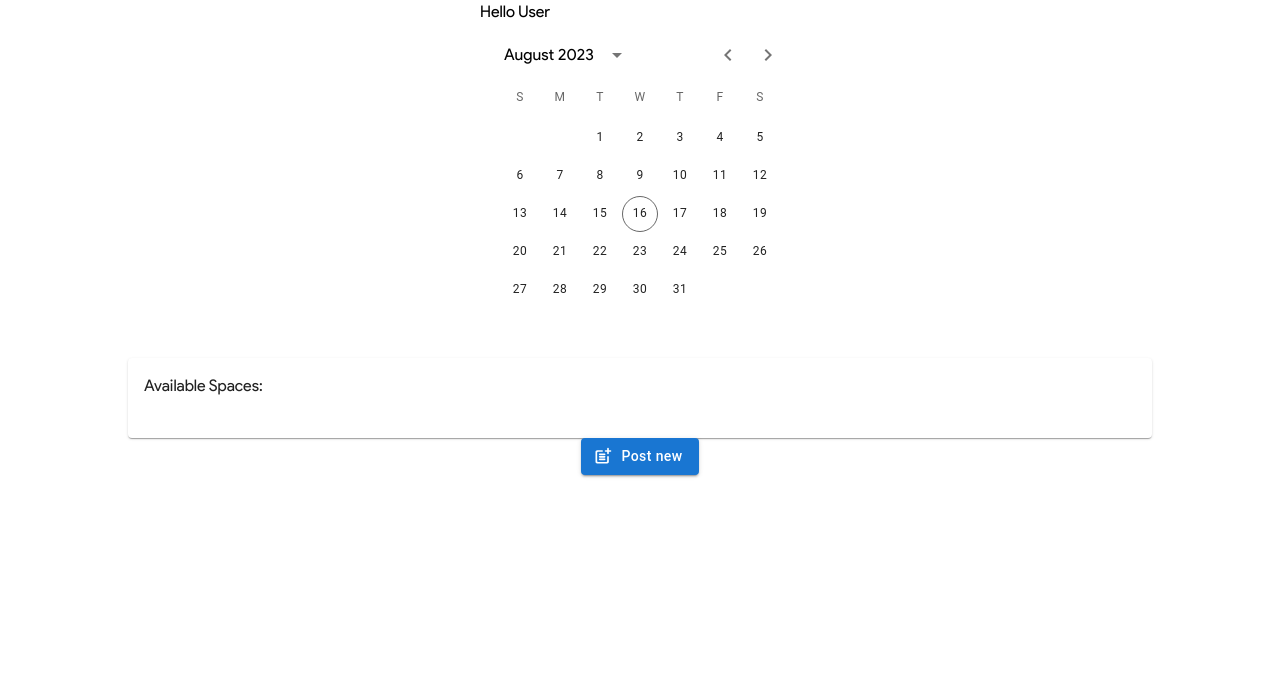
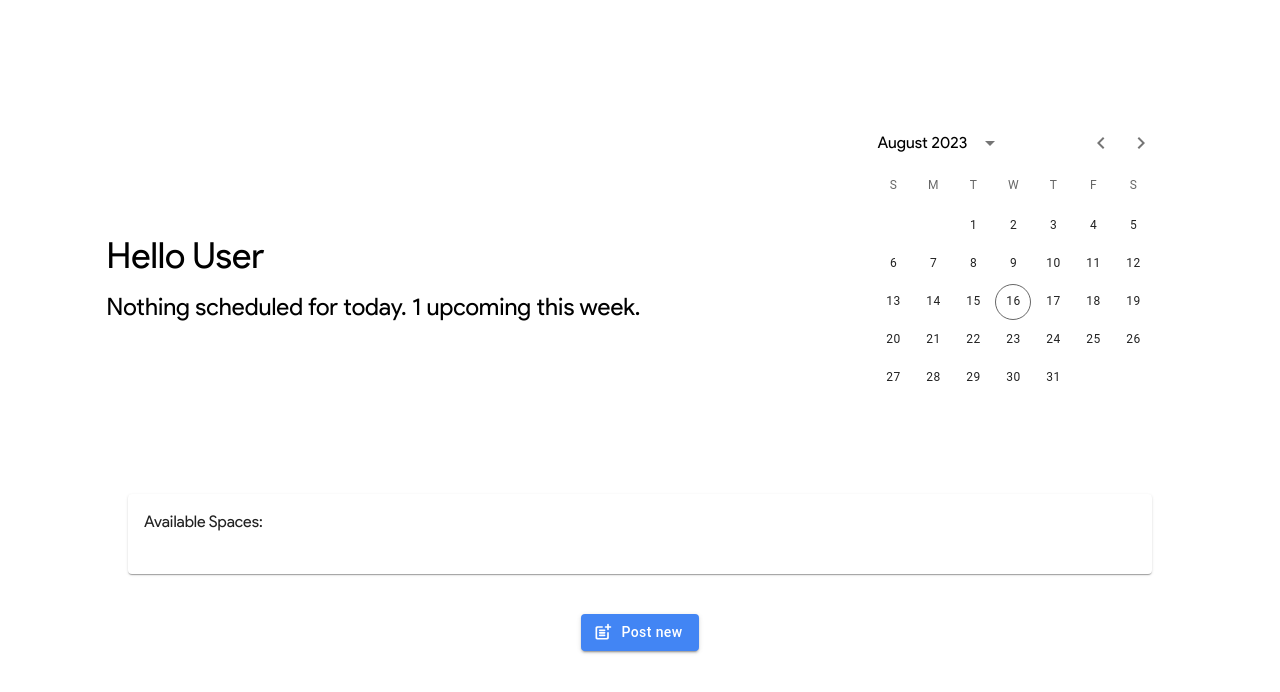
Before and after one commit to daniel-sungwon-lee/CoSpace, a Next.js app: page /dashboard in a window 1280 px wide. Shown: the top 692 px of the page. Built offline with nearby package versions, Linux system fonts and the light colour scheme.

Commit message:
dashboard WIP, post comp

```diff
--- /dev/null
+++ b/components/post.tsx
@@ -0,0 +1,12 @@
+import { Dialog, DialogTitle } from "@mui/material";
+
+export default function Post ({open, setOpen} : {open: boolean, setOpen: Function}) {
+  return (
+    <>
+      <Dialog fullScreen open={open} onClose={()=> setOpen(false)}>
+        <DialogTitle>Post a new Space</DialogTitle>
+
+      </Dialog>
+    </>
+  )
+}
--- a/pages/dashboard.tsx
+++ b/pages/dashboard.tsx
@@ -1,15 +1,22 @@
+import { useState } from 'react'
 import { PostAddRounded } from "@mui/icons-material";
 import { Button, Card, CardContent, List } from "@mui/material";
 import { DateCalendar } from "@mui/x-date-pickers/DateCalendar";
 import { LocalizationProvider } from "@mui/x-date-pickers/LocalizationProvider";
 import { AdapterDayjs } from '@mui/x-date-pickers/AdapterDayjs'
+import Post from "@/components/post";
 
 export default function Dashboard () {
+  const [open, setOpen] = useState(false)
+
   return (
     <>
-      <div className="flex flex-col items-center">
-        <div>
-          <h1>Hello User</h1>
+      <div className="flex flex-col items-center mt-[7rem] mb-[8rem]">
+        <div className="flex items-center w-[100%] justify-around mb-12">
+          <div>
+            <h1 className="text-4xl mb-4">Hello User</h1>
+            <h2 className="text-2xl">Nothing scheduled for today. 1 upcoming this week.</h2>
+          </div>
           <div>
             <LocalizationProvider dateAdapter={AdapterDayjs}>
               <DateCalendar />
@@ -17,7 +24,7 @@ export default function Dashboard () {
           </div>
         </div>
 
-        <Card sx={{width: '80%'}}>
+        <Card sx={{width: '80%'}} className="mb-10">
           <CardContent>
             <h2>Available Spaces:</h2>
 
@@ -26,10 +33,12 @@ export default function Dashboard () {
         </Card>
 
         <Button variant="contained" startIcon={<PostAddRounded />} sx={{
-          textTransform: 'none'
-         }}>
+          textTransform: 'none', backgroundColor: '#4285F4 !important'
+         }} onClick={()=> setOpen(true)}>
           Post new
         </Button>
+
+        <Post open={open} setOpen={setOpen} />
       </div>
     </>
   )
```
